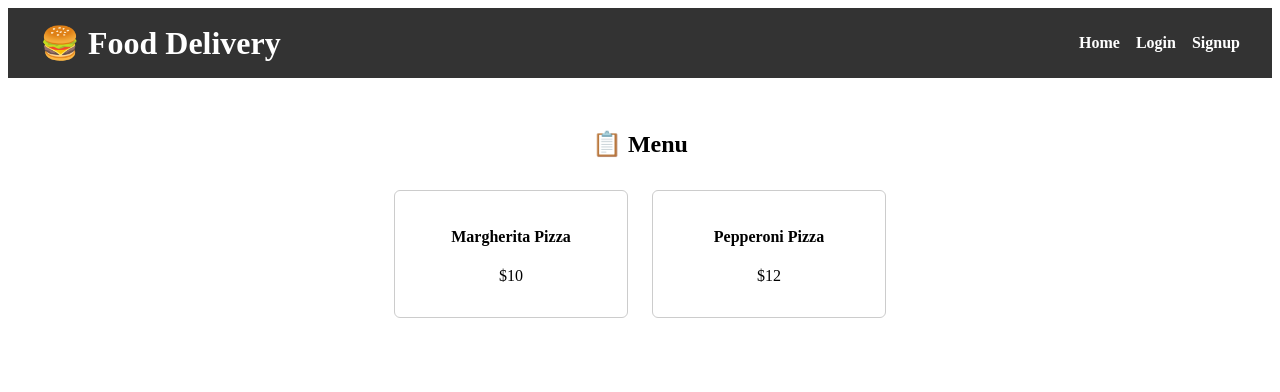
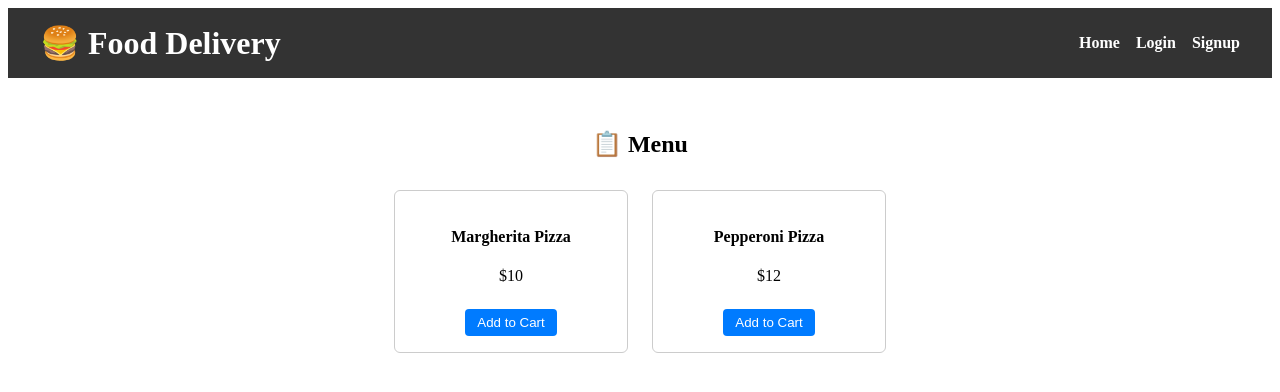
Before and after one commit to ChanduSpace/foodApp, a React (Vite) app: page /restaurant/1 in a window 1280 px wide. Shown: the top 392 px of the page. Built offline with nearby package versions, Linux system fonts and the light colour scheme; no server answers.

Commit message:
Setup Redux store and implement basic cart functionality

```diff
--- a/package.json
+++ b/package.json
@@ -10,9 +10,11 @@
     "preview": "vite preview"
   },
   "dependencies": {
+    "@reduxjs/toolkit": "^2.6.1",
     "firebase": "^11.6.0",
     "react": "^19.0.0",
     "react-dom": "^19.0.0",
+    "react-redux": "^9.2.0",
     "react-router-dom": "^7.5.0"
   },
   "devDependencies": {
--- a/src/main.jsx
+++ b/src/main.jsx
@@ -3,11 +3,15 @@ import ReactDOM from "react-dom/client";
 import App from "./App";
 import "./index.css";
 import { UserProvider } from "./context/UserContext";
+import { store } from "./redux/store";
+import { Provider } from "react-redux";
 
 ReactDOM.createRoot(document.getElementById("root")).render(
   <React.StrictMode>
-    <UserProvider>
-      <App />
-    </UserProvider>
+    <Provider store={store}>
+      <UserProvider>
+        <App />
+      </UserProvider>
+    </Provider>
   </React.StrictMode>
 );
--- a/src/pages/Menu.jsx
+++ b/src/pages/Menu.jsx
@@ -1,4 +1,6 @@
 import { useParams } from "react-router-dom";
+import { useDispatch } from "react-redux";
+import { addToCart } from "../redux/cartSlice";
 
 const dummyMenu = {
   1: [
@@ -17,7 +19,12 @@ const dummyMenu = {
 
 function Menu() {
   const { id } = useParams();
+  const dispatch = useDispatch();
   const items = dummyMenu[id] || [];
+
+  const handleAdd = (item) => {
+    dispatch(addToCart(item));
+  };
 
   return (
     <div style={{ padding: "2rem" }}>
@@ -28,6 +35,9 @@ function Menu() {
             <div key={item.id} style={styles.item}>
               <h4>{item.name}</h4>
               <p>{item.price}</p>
+              <button onClick={() => handleAdd(item)} style={styles.button}>
+                Add to Cart
+              </button>
             </div>
           ))
         ) : (
@@ -54,6 +64,15 @@ const styles = {
     textAlign: "center",
     backgroundColor: "#fff",
   },
+  button: {
+    marginTop: "0.5rem",
+    padding: "6px 12px",
+    backgroundColor: "#007bff",
+    border: "none",
+    color: "#fff",
+    borderRadius: "4px",
+    cursor: "pointer",
+  },
 };
 
 export default Menu;
--- /dev/null
+++ b/src/redux/cartSlice.js
@@ -0,0 +1,18 @@
+import { createSlice } from "@reduxjs/toolkit";
+
+const cartSlice = createSlice({
+  name: "cart",
+  initialState: [],
+  reducers: {
+    addToCart: (state, action) => {
+      state.push(action.payload);
+    },
+    removeFromCart: (state, action) => {
+      return state.filter((item) => item.id !== action.payload);
+    },
+    clearCart: () => [],
+  },
+});
+
+export const { addToCart, removeFromCart, clearCart } = cartSlice.actions;
+export default cartSlice.reducer;
--- /dev/null
+++ b/src/redux/store.js
@@ -0,0 +1,8 @@
+import { configureStore } from "@reduxjs/toolkit";
+import cartReducer from "./cartSlice";
+
+export const store = configureStore({
+  reducer: {
+    cart: cartReducer,
+  },
+});
```
Also changed, not shown: 1 other file (tests, documents, lock files or other folders).
